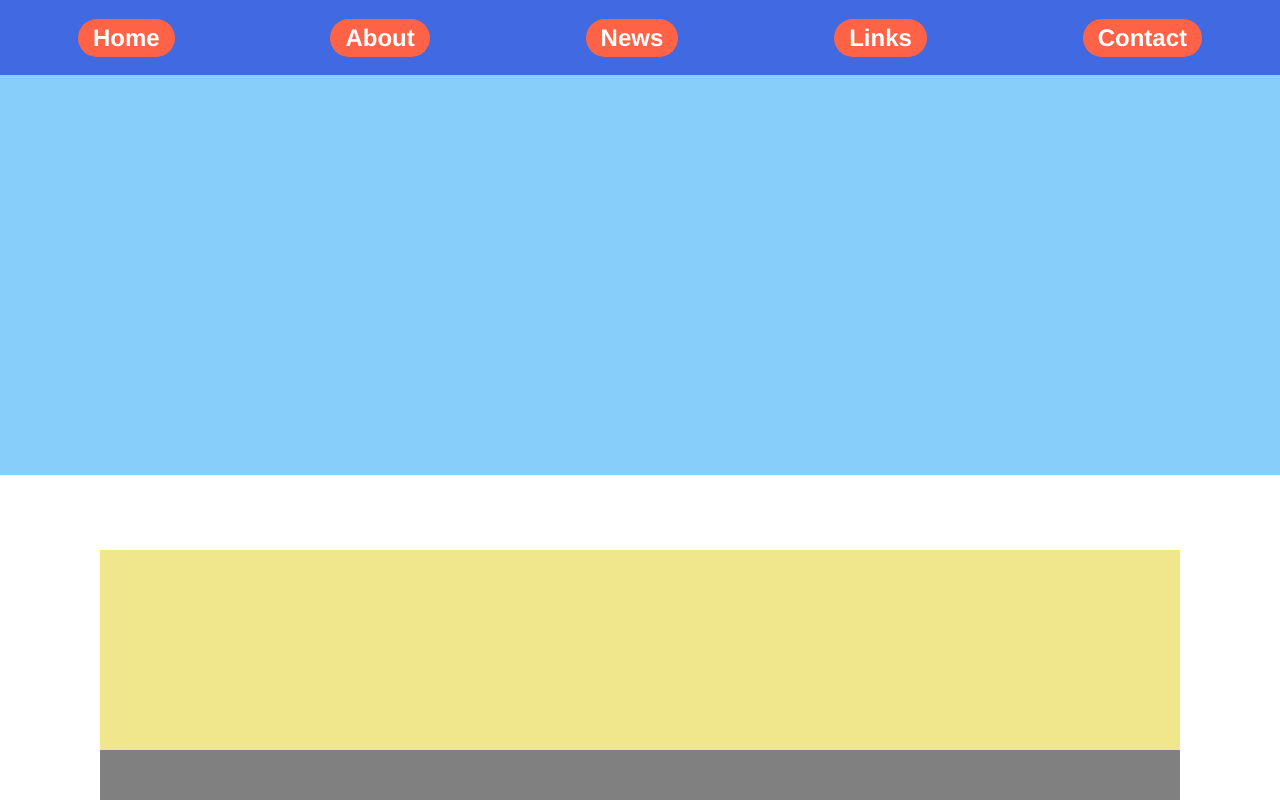
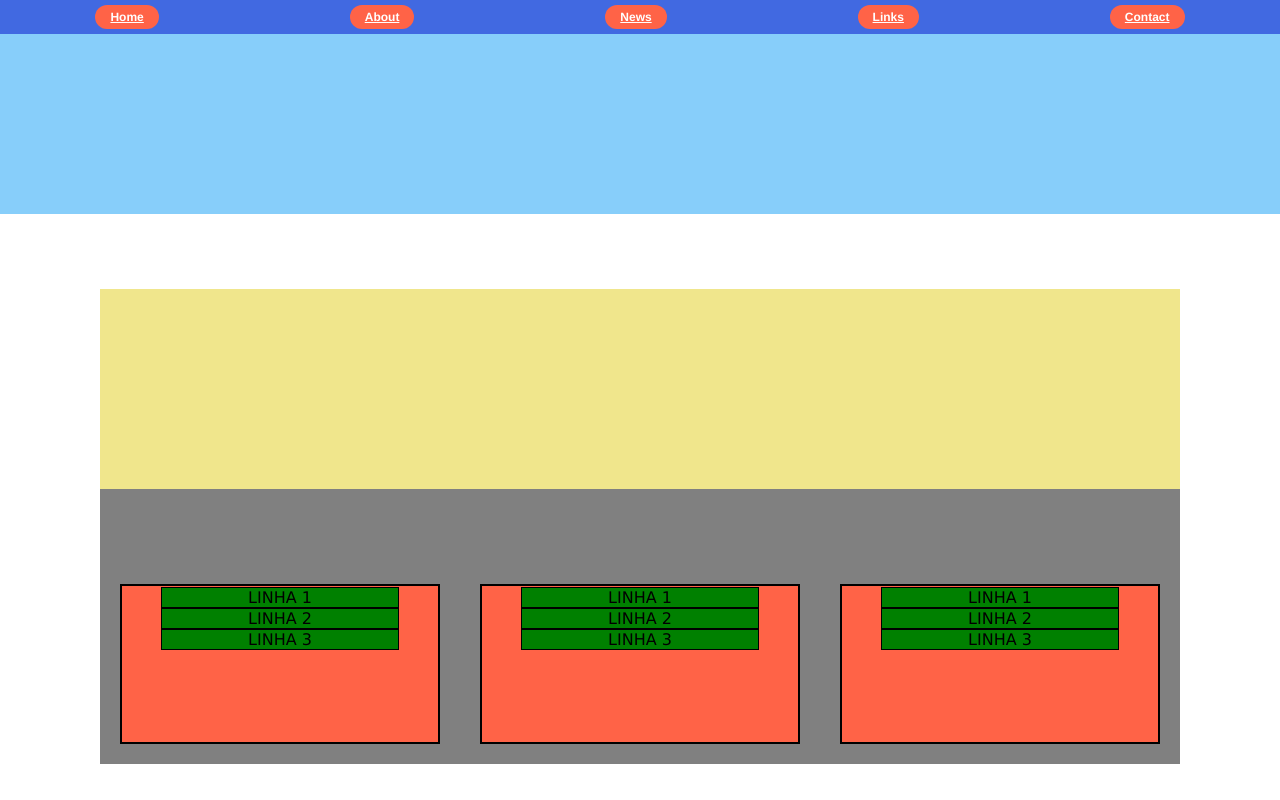
Before and after one commit to fabinhoh13/ProgWeb, a plain HTML site: page TA_07/index.html in a window 1280 px wide. Shown: the top 800 px of the page. Drawn offline with Linux system fonts and the light colour scheme.

Commit message:
Alterações

```diff
--- a/TA_07/index.html
+++ b/TA_07/index.html
@@ -1,3 +1,5 @@
+<!DOCTYPE html>
+
 <html>
   <head>
     <meta charset="utf-8">
@@ -7,11 +9,11 @@
   </head>
   <body>
     <nav>
-        <a>Home</a>
-        <a>About</a>
-        <a>News</a>
-        <a>Links</a>
-        <a>Contact</a>
+        <a href="https://github.com/fabinhoh13/ProgWeb">Home</a>
+        <a href="https://github.com/fabinhoh13/ProgWeb">About</a>
+        <a href="https://github.com/fabinhoh13/ProgWeb">News</a>
+        <a href="https://github.com/fabinhoh13/ProgWeb">Links</a>
+        <a href="https://github.com/fabinhoh13/ProgWeb">Contact</a>
     </nav>
     <header></header>
     <section>
@@ -45,6 +47,19 @@
             </div>
           </div>
         </div>
+        <div class="col">
+          <div class="lines">
+            <div class="lin">
+              LINHA 1
+            </div>
+            <div class="lin">
+              LINHA 2
+            </div>
+            <div class="lin">
+              LINHA 3
+            </div>
+          </div>
+        </div>
       </div>
 
     </section>
--- a/TA_07/style.css
+++ b/TA_07/style.css
@@ -10,7 +10,8 @@ body {
 
   background-color: whitesmoke;
   font-family: Helvetica, sans-serif;
-    height: 200px;
+  background-color: royalblue;
+  height: 34px;
 }
 
 #flex-container {
@@ -19,14 +20,9 @@ body {
   height: 200px;
 }
 
-  nav {
-    background-color: royalblue;
-    height: 75px;
-  }
-
 a {
   font-weight: bold;
-    font-size: 24px;
+  font-size: 12px;
   background-color: tomato;
   color: white;
   padding: 5px 15px;
@@ -35,7 +31,7 @@ body {
 
 header {
   background-color: lightskyblue;
-    height: 400px;
+  height: 180px;
 }
 
 section {
@@ -45,7 +41,7 @@ body {
 
 footer {
   background-color: black;
-    height: 100px;
+  height: 5%;
   color: white;
   text-align: center;
 }
@@ -60,7 +56,7 @@ body {
   background-color: tomato;
   border: 2px solid black;
   width: calc(50% - 10px);
-    margin: 6px;
+  margin: 20px;
 }
 
 div.lin {
```
Lines whose indentation alone changed are shown as unchanged.
